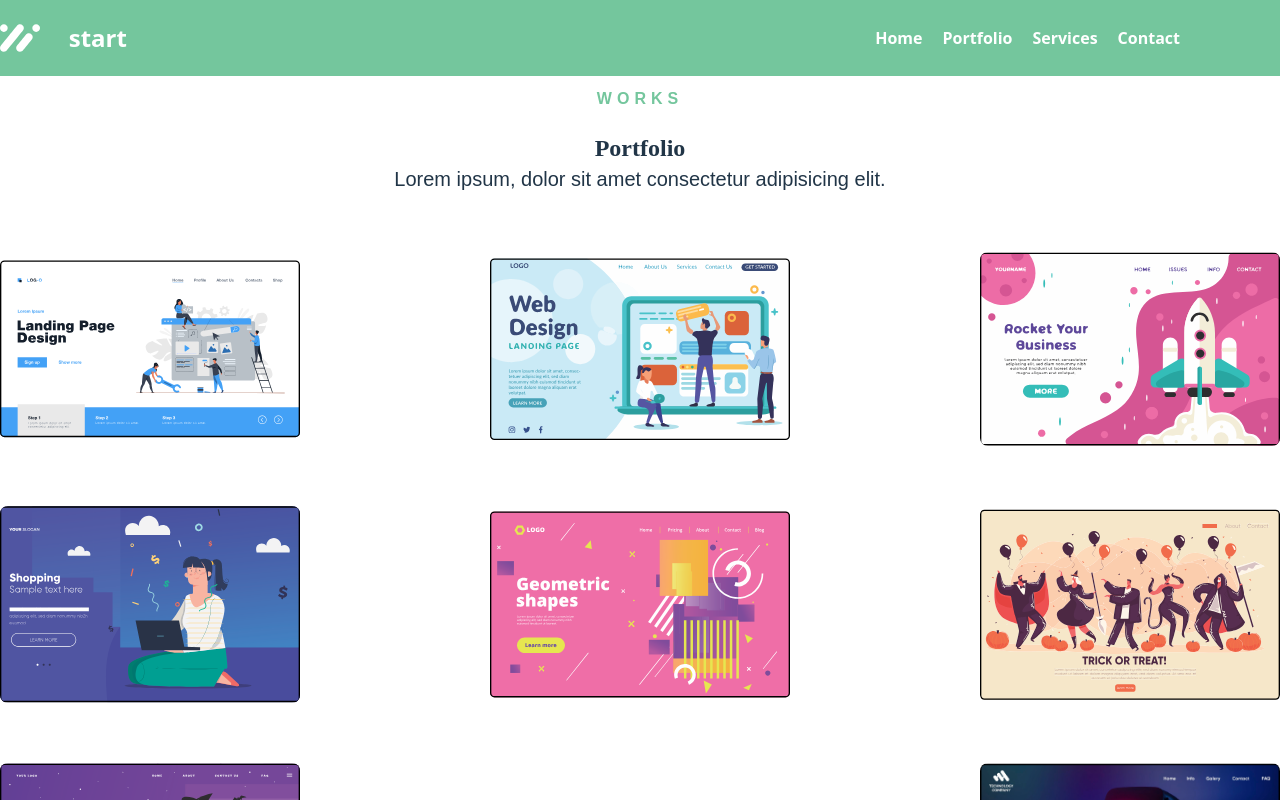
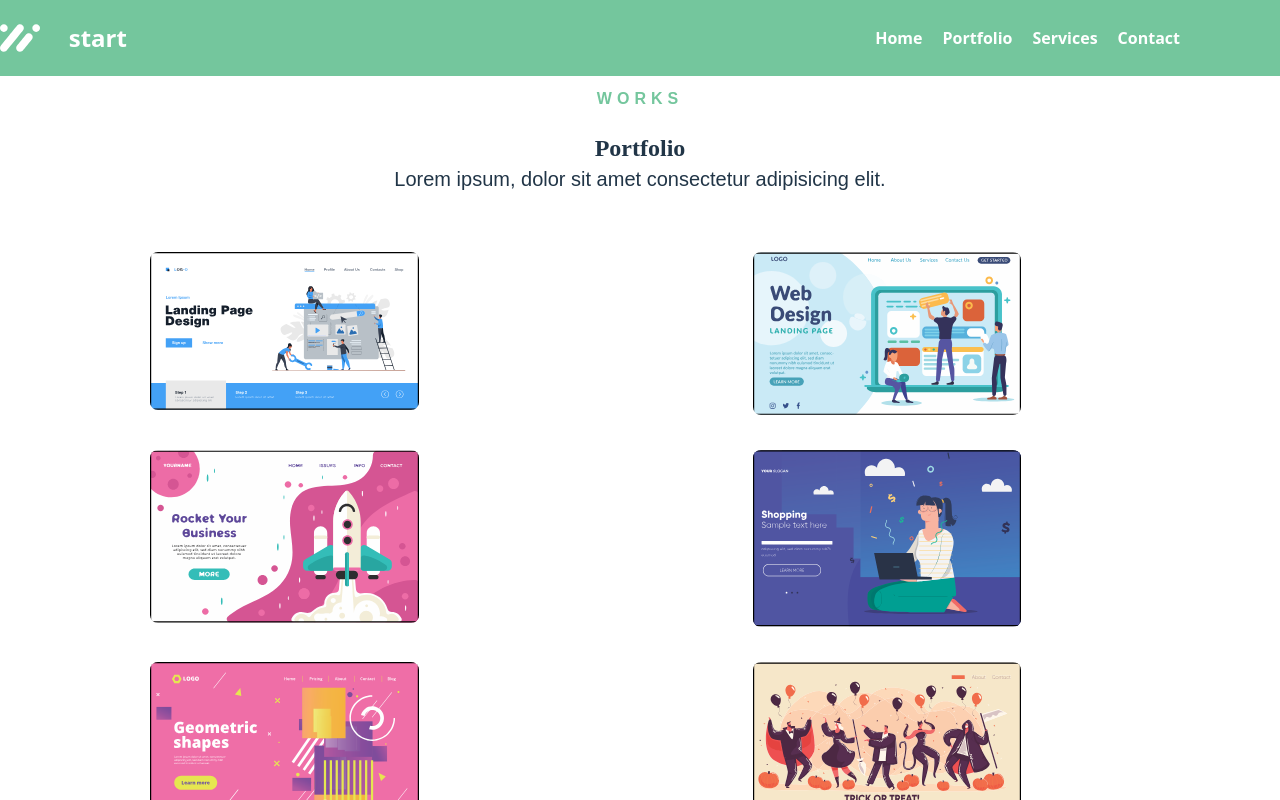
Before and after one commit to faty584/react-website, a React (Vite) app in the folder my-app/: page /Portfolio in a window 1280 px wide. Shown: the top 800 px of the page. Built offline with nearby package versions, Linux system fonts and the light colour scheme.

Commit message:
submition of srup

```diff
--- a/my-app/package.json
+++ b/my-app/package.json
@@ -11,6 +11,7 @@
     "preview": "vite preview"
   },
   "dependencies": {
+    "esbuild": "^0.25.5",
     "link": "^2.1.1",
     "react": "^19.1.0",
     "react-dom": "^19.1.0",
--- a/my-app/src/component/partners.css
+++ b/my-app/src/component/partners.css
@@ -87,8 +87,9 @@ text-align: center;
     padding-left: 50px;
     display: flex;
     width: 300px;
-    margin: 0 auto;
-    margin-right: 700px;
+    /* margin: 0 auto; */
+    /* margin-right: 700px; */
+     margin-left: 180px;
   }
 
   .google,
@@ -101,7 +102,6 @@ text-align: center;
   .learnmore {
     display: flex;
     justify-content: flex-start;
-    padding-left: 70px;
      margin-top: 70px;
      margin-left: 540px;
 
@@ -113,7 +113,7 @@ text-align: center;
     display: flex;
     justify-content: center;
     margin-top: -100px;
-     margin-left: 330px;
+     margin-left: 290px;
   }
 }
 
--- a/my-app/src/component/welcome.css
+++ b/my-app/src/component/welcome.css
@@ -48,8 +48,9 @@ color: white;
   }
 
   .group2pic {
-    max-width: 40%;
-    height: auto;
+    width: 40%;
+    /* height: auto; */
+
   }
 
   .welcome-text {
--- a/my-app/src/pages/Portfolio.css
+++ b/my-app/src/pages/Portfolio.css
@@ -103,7 +103,7 @@ margin-top: 30px;
 }
 
 /* Tablet styles (min-width: 600px) */
-@media screen and (min-width: 600px) {
+@media (min-width:768px) {
   .cardpor {
     justify-content: space-around;
     gap: 40px;
@@ -111,6 +111,8 @@ margin-top: 30px;
 
   .cardpor img {
     width: 45%;
+
+
   }
 
   .morevalid img {
@@ -121,15 +123,25 @@ margin-top: 30px;
 }
 
 /* Desktop styles (min-width: 1024px) */
-@media screen and (min-width: 1024px) {
+@media (min-width: 1024px) {
   .cardpor {
-    justify-content: space-between;
-    gap: 30px;
+
+    gap: 5px;
+    margin-left: 150px;
+    max-width: 1200px;
+    width: 100%;
+     display: grid;
+     grid-template-columns: repeat(2, 1fr);
+
   }
 
-  .cardpor img {
-    width: 25%;
-  }
+  /* .cardpor img {
+    width: 100%;
+     display: grid;
+
+
+
+  } */
 
   .morevalid img {
     width: 100%;
```
Also changed, not shown: 1 other file (tests, documents, lock files or other folders).
